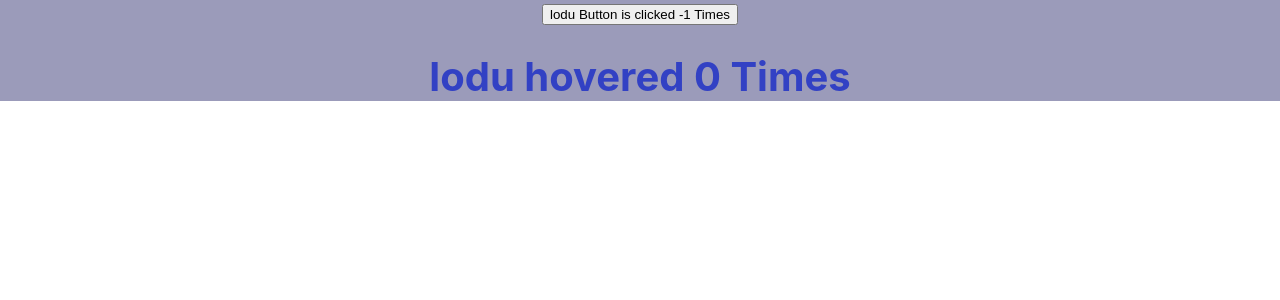
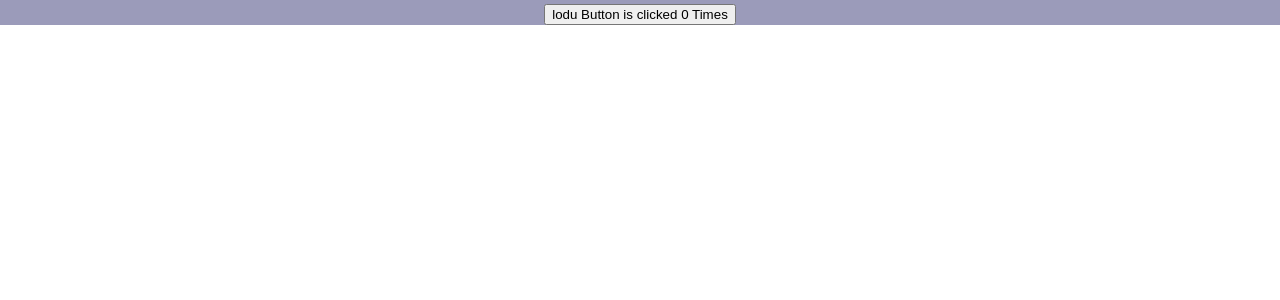
Before and after one commit to hanzalarohan123/Lupin, a React (Create React App) app: page / in a window 1280 px wide. Shown: the top 300 px of the page. Built offline with nearby package versions, Linux system fonts and the light colour scheme.

Commit message:
hoc added reusable comp 2

```diff
--- a/src/Components/Counter.js
+++ b/src/Components/Counter.js
@@ -2,31 +2,34 @@ import React, { Component } from 'react'
 import updatedComponent from './ReUsableCode'
 
 class Counter extends Component {
-    constructor(props) {
-        super(props)
+    // constructor(props) {
+    //     super(props)
 
-        this.state = {
-           counterx:-1,
-           hoverx:0
-        }
-      }
-      clickCounter = () =>
-      {
-          this.setState(prevState =>{return {counterx :prevState.counterx + 1}})
-      }
-      clickHover = () =>
-      {
-          this.setState(prevState =>{return {hoverx :prevState.hoverx + 1}})
-      }
+    //     this.state = {
+    //        counterx:0,
+    //        //hoverx:0
+    //     }
+    //   }
+    //   clickCounter = () =>
+    //   {
+    //       this.setState(prevState =>{return {counterx :prevState.counterx + 1}})
+    //   }
+    //   clickHover = () =>
+    //   {
+    //       this.setState(prevState =>{return {hoverx :prevState.hoverx + 1}})
+    //   }
   render() {
       //const {counterx}= this.state
-      let counterx = this.state.counterx
-      let hoverx = this.state.hoverx
+      //let counterx = this.state.counterx
+      //let hoverx = this.state.hoverx
+
+      const {counterx,clickCounter,name}=this.props
     return (
+
         <div>
 
-<button onClick={this.clickCounter}> {this.props.name} Button is clicked {counterx} Times</button>
-<h1 onMouseOver={this.clickHover}>{this.props.name} hovered {hoverx} Times</h1>
+<button onClick={clickCounter}> {name} Button is clicked {counterx} Times</button>
+{/* <h1 onMouseOver={this.clickHover}>{this.props.name} hovered {hoverx} Times</h1> */}
         </div>
 
     )
--- a/src/Components/ReUsableCode.js
+++ b/src/Components/ReUsableCode.js
@@ -3,9 +3,26 @@ import React from "react";
  {
      class NewComponent extends React.Component
      {
+
+//start
+        constructor(props) {
+            super(props)
+
+            this.state = {
+               counterx:0,
+               //hoverx:0
+            }
+          }
+          clickCounter = () =>
+          {
+              this.setState(prevState =>{return {counterx :prevState.counterx + 1}})
+          }
+//end
+
+
          render()
          {
-             return <OriginalComponent name='lodu'/>
+             return <OriginalComponent name='lodu' counterx={this.state.counterx} clickCounter={this.clickCounter}/>
          }
      }
      return NewComponent
```
